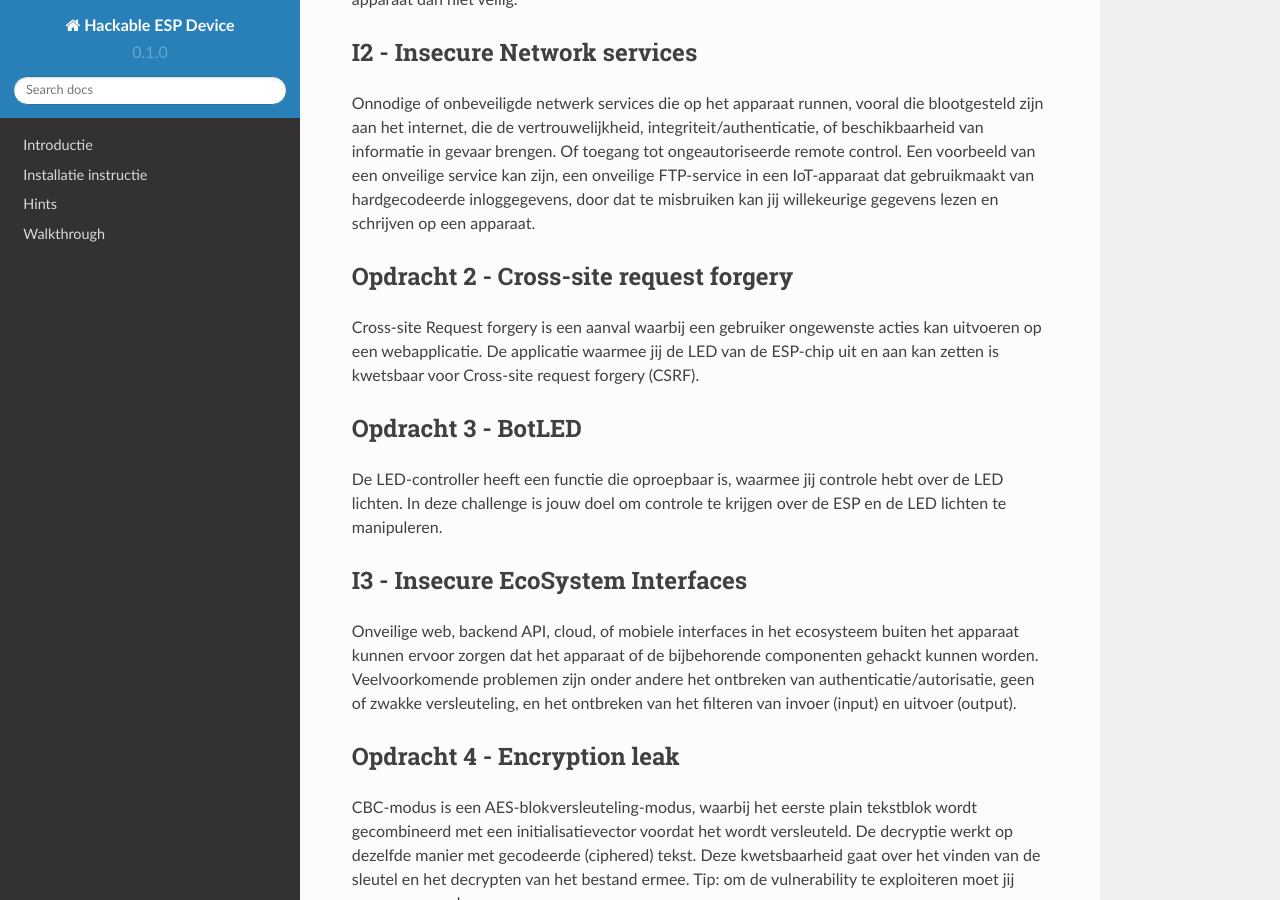
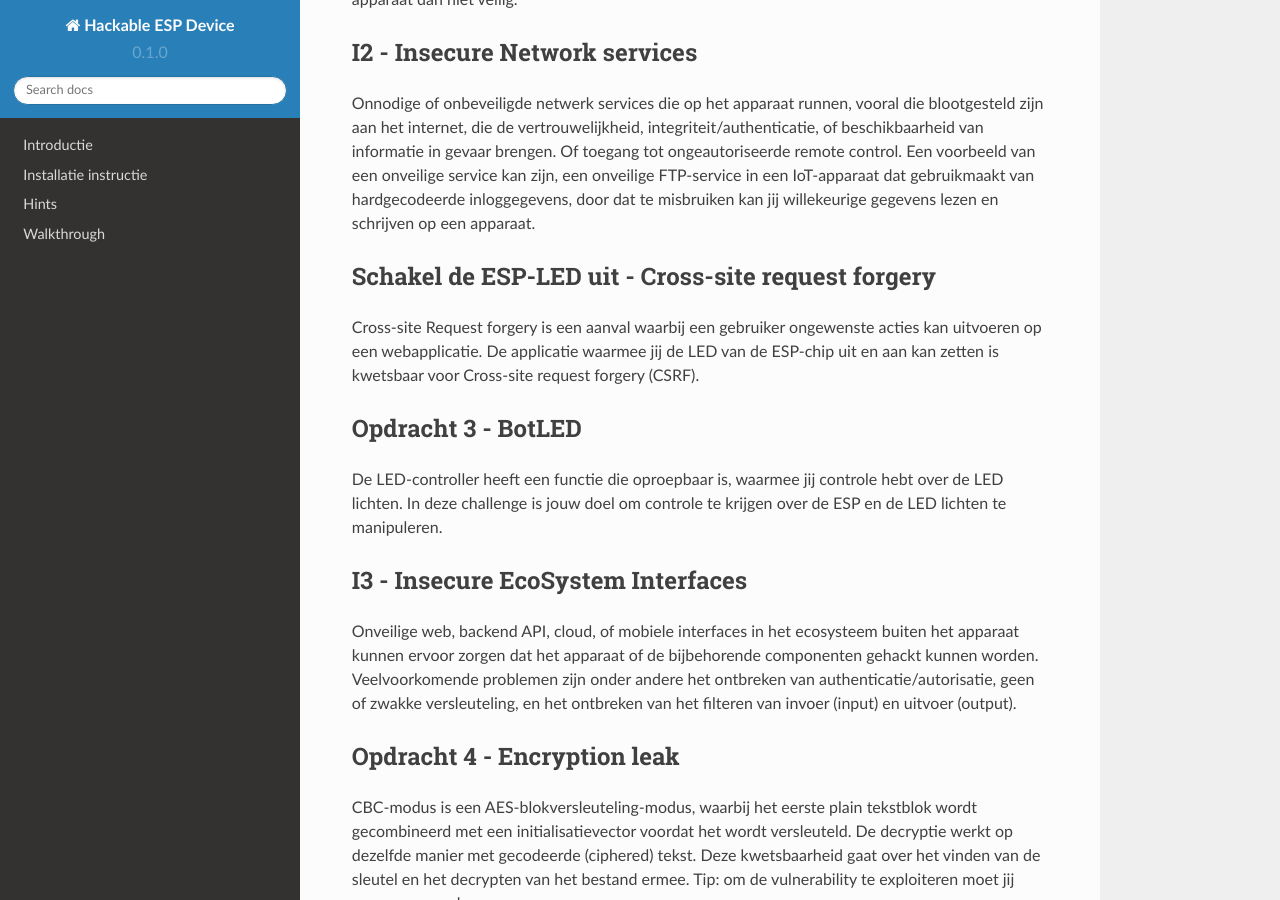
Before and after one commit to HollandCasino/Hackable-ESP-Device-v2, a Sphinx documentation site: the page built from docs/source/vulnerabilities.rst, in a window 1280 px wide and 900 px high, scrolled down 916 px. Built offline with Sphinx 7.4.7 and the Read the Docs theme 2.0.0, drawn with Linux system fonts in a browser that asks for light colours; pages that are not in the unit, such as notebooks, are missing from menus.

Commit message:
Update vulnerabilities.rst

```diff
--- a/docs/source/vulnerabilities.rst
+++ b/docs/source/vulnerabilities.rst
@@ -29,8 +29,8 @@ I2 - Insecure Network services
 -------
 Onnodige of onbeveiligde netwerk services die op het apparaat runnen, vooral die blootgesteld zijn aan het internet, die de vertrouwelijkheid, integriteit/authenticatie, of beschikbaarheid van informatie in gevaar brengen. Of toegang tot ongeautoriseerde remote control. Een voorbeeld van een onveilige service kan zijn, een onveilige FTP-service in een IoT-apparaat dat gebruikmaakt van hardgecodeerde inloggegevens, door dat te misbruiken kan jij willekeurige gegevens lezen en schrijven op een apparaat.
 
-
-Opdracht 2 - Cross-site request forgery
+.. _vulnerabilities2:
+Schakel de ESP-LED uit - Cross-site request forgery
 ---------
 Cross-site Request forgery is een aanval waarbij een gebruiker ongewenste acties kan uitvoeren op een webapplicatie. De applicatie waarmee jij de LED van de ESP-chip uit en aan kan zetten is kwetsbaar voor Cross-site request forgery (CSRF).
 
```
